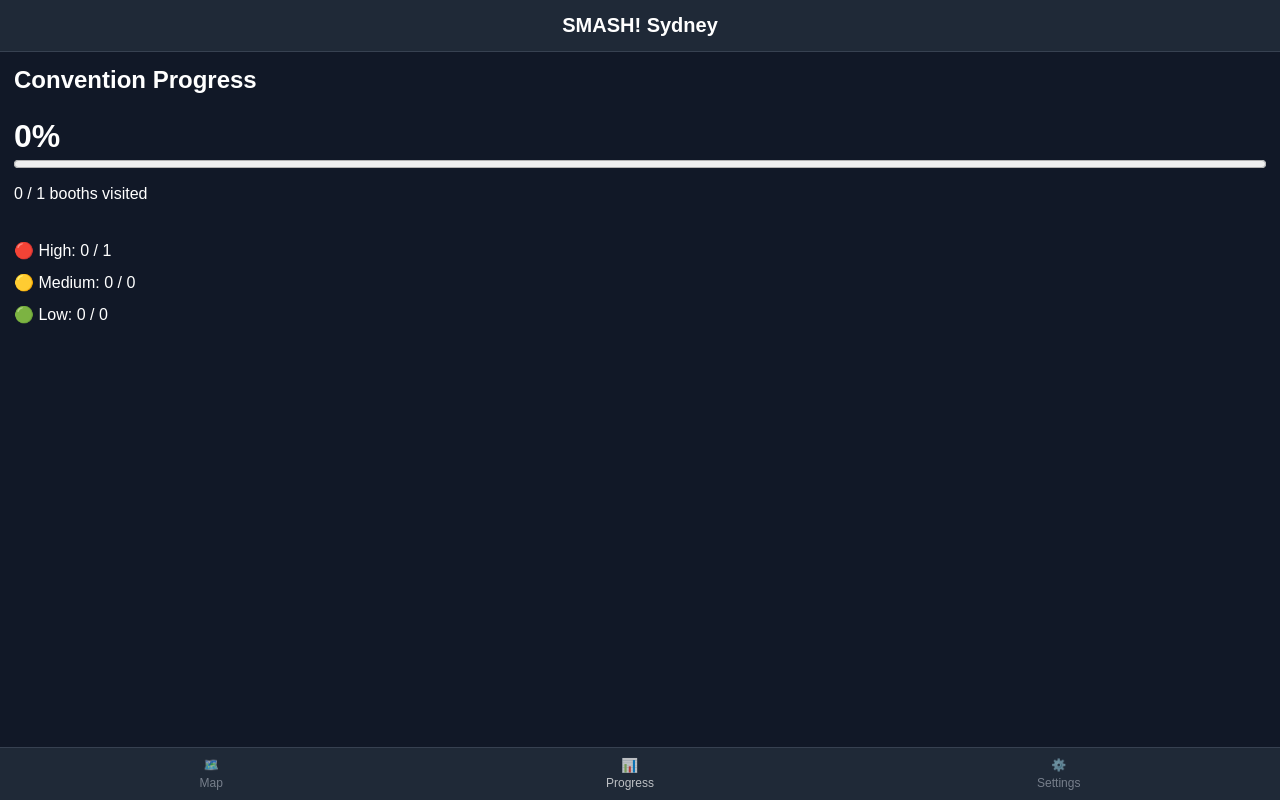
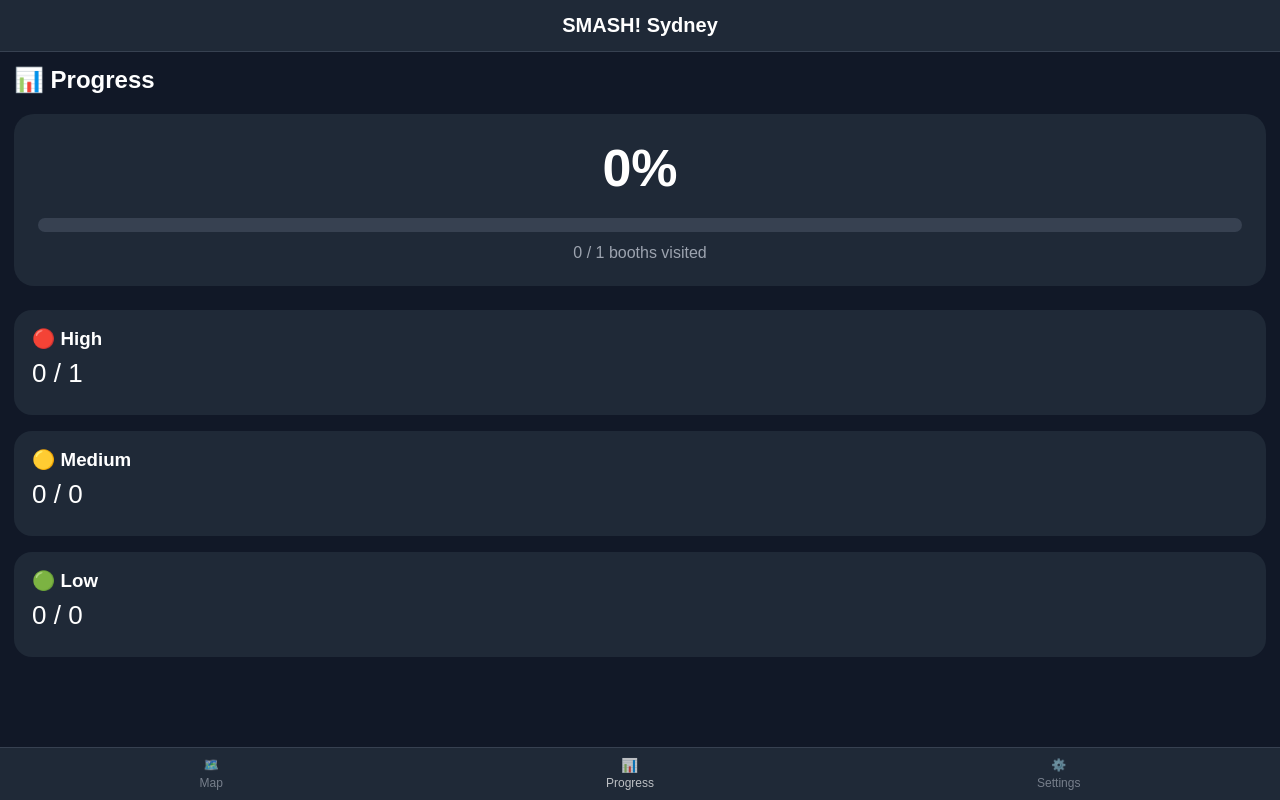
Before and after one commit to AdjacentAspect/Convention-Planner, a React (Vite) app: page / in a window 1280 px wide. Both pictures are taken after a click on the button "📊 Progress". Built offline with nearby package versions, Linux system fonts and the light colour scheme.

Commit message:
v0.6.8 - Progress Design Revamp
style: redesign progress dashboard

```diff
--- a/src/screens/ProgressScreen.tsx
+++ b/src/screens/ProgressScreen.tsx
@@ -46,56 +46,126 @@
 
   return (
     <main className="main-content">
-      <h2>Convention Progress</h2>
+      <h2>📊 Progress</h2>
 
-      <div
-        style={{
-          marginTop: 24,
-        }}
-      >
-        <h1>{overall}%</h1>
+      <div style={heroCard}>
+        <div style={percent}>
+          {overall}%
+        </div>
 
-        <progress
-          value={visited.length}
-          max={booths.length}
-          style={{
-            width: "100%",
-            height: 16,
-          }}
-        />
+        <div style={barBackground}>
+          <div
+            style={{
+              ...barFill,
+              width: `${overall}%`,
+            }}
+          />
+        </div>
 
-        <p
-          style={{
-            marginTop: 12,
-          }}
-        >
+        <p style={subtitle}>
           {visited.length} / {booths.length} booths visited
         </p>
       </div>
 
-      <div
-        style={{
-          marginTop: 32,
-          lineHeight: 2,
-        }}
-      >
-        <p>
-          🔴 High: {visitedHigh.length} /{" "}
-          {high.length}
-        </p>
+      <div style={statsContainer}>
+        <StatCard
+          colour="🔴"
+          label="High"
+          current={visitedHigh.length}
+          total={high.length}
+        />
 
-        <p>
-          🟡 Medium: {visitedMedium.length} /{" "}
-          {medium.length}
-        </p>
+        <StatCard
+          colour="🟡"
+          label="Medium"
+          current={visitedMedium.length}
+          total={medium.length}
+        />
 
-        <p>
-          🟢 Low: {visitedLow.length} /{" "}
-          {low.length}
-        </p>
+        <StatCard
+          colour="🟢"
+          label="Low"
+          current={visitedLow.length}
+          total={low.length}
+        />
       </div>
     </main>
   );
 }
 
+type StatCardProps = {
+  colour: string;
+  label: string;
+  current: number;
+  total: number;
+};
+
+function StatCard({
+  colour,
+  label,
+  current,
+  total,
+}: StatCardProps) {
+  return (
+    <div style={card}>
+      <h3>
+        {colour} {label}
+      </h3>
+
+      <p
+        style={{
+          fontSize: 26,
+          margin: "8px 0",
+        }}
+      >
+        {current} / {total}
+      </p>
+    </div>
+  );
+}
+
+const heroCard = {
+  background: "#1f2937",
+  borderRadius: 20,
+  padding: 24,
+  marginTop: 20,
+  textAlign: "center" as const,
+};
+
+const percent = {
+  fontSize: 52,
+  fontWeight: 700,
+};
+
+const subtitle = {
+  marginTop: 12,
+  color: "#9ca3af",
+};
+
+const barBackground = {
+  height: 14,
+  background: "#374151",
+  borderRadius: 999,
+  marginTop: 20,
+  overflow: "hidden",
+};
+
+const barFill = {
+  height: "100%",
+  background: "#2563eb",
+};
+
+const statsContainer = {
+  display: "flex",
+  flexDirection: "column" as const,
+  gap: 16,
+  marginTop: 24,
+};
+
+const card = {
+  background: "#1f2937",
+  borderRadius: 18,
+  padding: 18,
+};
+
 export default ProgressScreen;
```
